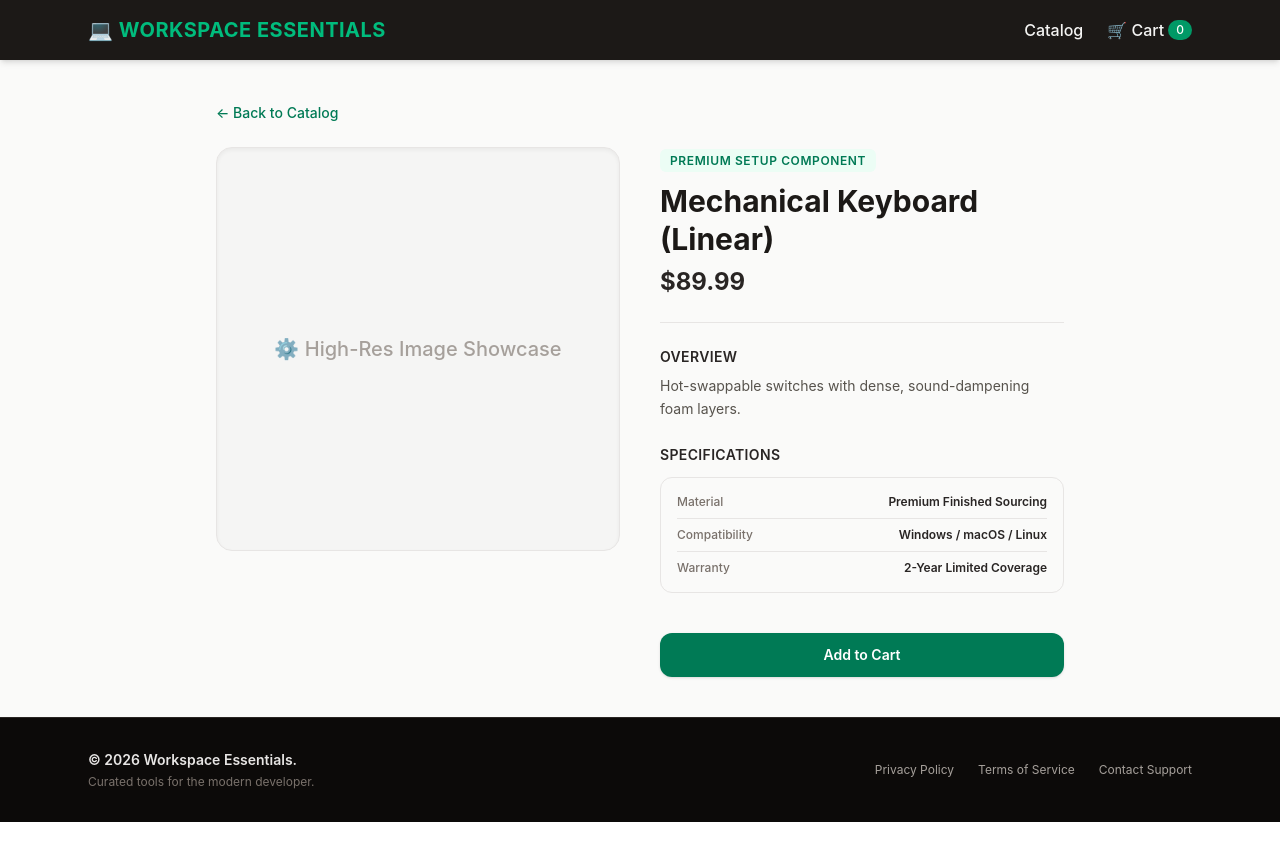
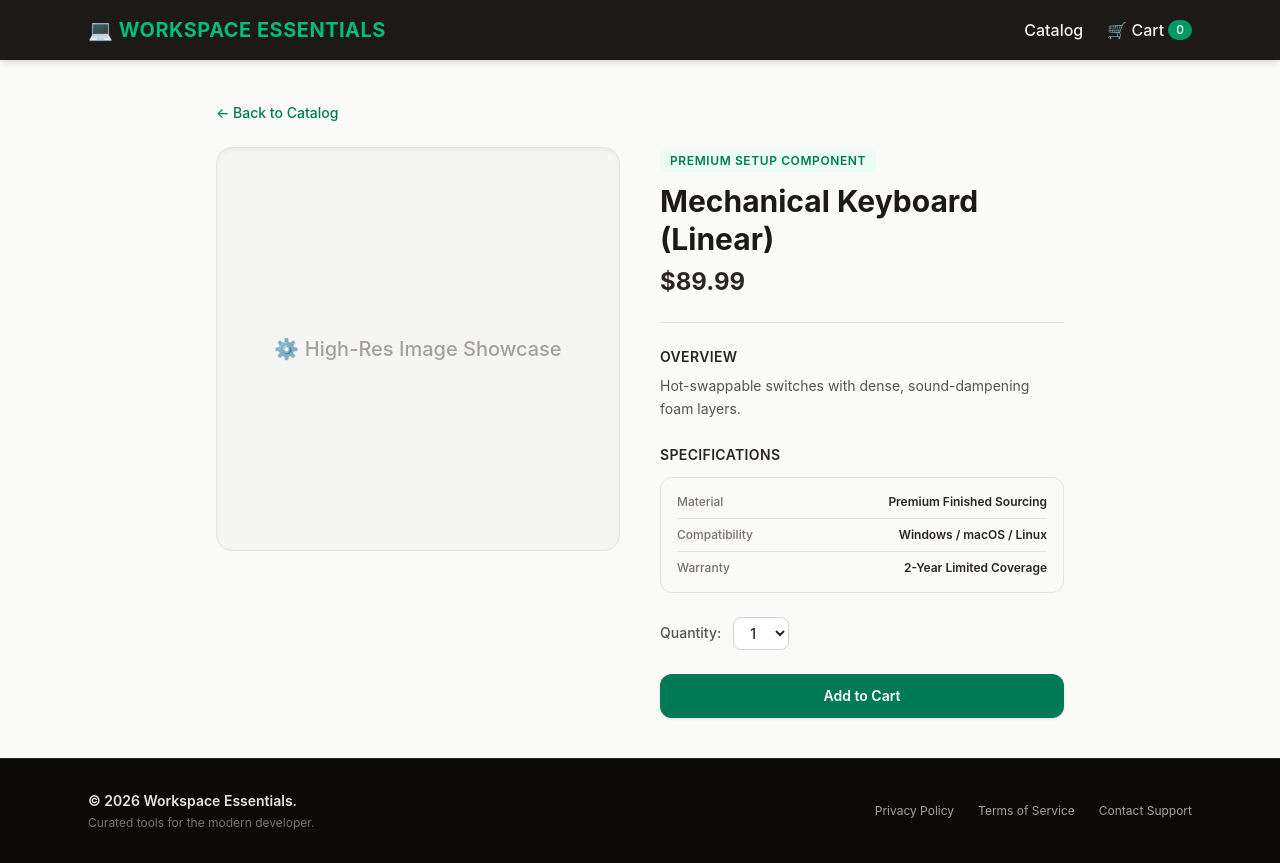
Before and after one commit to 5hiemela/workspace-essentials-frontend, a React (Vite) app: page /product/1 in a window 1280 px wide. Before the commit the page ends 822 px from the top, so only its background shows below. Built offline with nearby package versions, Linux system fonts and the light colour scheme.

Commit message:
feat: implement item card click separation and add custom toast notification state

```diff
--- a/src/components/ProductCard.jsx
+++ b/src/components/ProductCard.jsx
@@ -1,13 +1,19 @@
+import { useCart } from "../services/CartContext"; // Import hook
+
 function ProductCard({ product }) {
-  // Destructure the product details out of the prop object
   const { name, price, description } = product;
+  const { addToCart } = useCart(); // Pulls out the global action
+
+  const handleQuickAdd = (e) => {
+    e.preventDefault(); // Stops the click from navigating to the product detail page
+    addToCart(product);
+  };
 
   return (
     <div className="border border-stone-200 p-6 rounded-xl bg-white shadow-sm hover:shadow-md transition-shadow text-left flex flex-col justify-between h-full">
       <div>
-        {/* Placeholder for product image */}
         <div className="w-full h-40 bg-stone-100 rounded-lg mb-4 flex items-center justify-center text-stone-400 text-sm font-medium">
-          Image Placeholder
+          ⚙️ Image Placeholder
         </div>
         <h3 className="font-semibold text-stone-800 text-lg mb-1 leading-snug">{name}</h3>
         <p className="text-stone-500 text-xs mb-3 line-clamp-2">{description}</p>
@@ -15,7 +21,10 @@ function ProductCard({ product }) {
 
       <div className="mt-4">
         <p className="text-stone-800 font-semibold text-xl mb-3">${price.toFixed(2)}</p>
-        <button className="w-full bg-emerald-700 hover:bg-emerald-800 text-white font-medium py-2 px-4 rounded-lg transition-colors text-center text-sm">
+        <button
+          onClick={handleQuickAdd}
+          className="w-full bg-emerald-700 hover:bg-emerald-800 text-white font-medium py-2 px-4 rounded-lg transition-colors text-center text-sm"
+        >
           Add to Cart
         </button>
       </div>
--- a/src/pages/ProductDetailPage.jsx
+++ b/src/pages/ProductDetailPage.jsx
@@ -1,10 +1,14 @@
+import { useState } from "react";
 import { useParams, Link } from "react-router-dom";
+import { useCart } from "../services/CartContext"; // Import custom hook
 
 function ProductDetailPage() {
-  // Pulls the dynamic :id directly out of the browser URL bar
   const { id } = useParams();
+  const { addToCart } = useCart(); // Pull the global add function out of context
 
-  // Temporary lookup array mimicking a backend database query by ID
+  // Local state to track selected quantity (default to 1)
+  const [quantity, setQuantity] = useState(1);
+
   const sampleProducts = [
     { id: 1, name: "Mechanical Keyboard (Linear)", price: 89.99, description: "Hot-swappable switches with dense, sound-dampening foam layers." },
     { id: 2, name: "Premium Felt Desk Mat", price: 34.50, description: "Eco-friendly merino wool felt protects your desk and upgrades your mouse glide." },
@@ -12,13 +16,19 @@ function ProductDetailPage() {
     { id: 4, name: "Walnut Monitor Riser", price: 79.99, description: "Solid hardwood construction with integrated slots for cable management." }
   ];
 
-  // Find the product matching the ID from the URL
   const product = sampleProducts.find((p) => p.id === parseInt(id)) || sampleProducts[0];
   const { name, price, description } = product;
 
+  // Handle firing the item up to the global cloud state
+  const handleAddToCart = () => {
+    // Loop through the selected quantity amount and add it
+    for (let i = 0; i < quantity; i++) {
+      addToCart(product);
+    }
+  };
+
   return (
     <div className="max-w-4xl mx-auto px-6 py-10 text-left">
-      {/* Link back home using real router configuration */}
       <Link
         to="/"
         className="text-sm font-medium text-emerald-700 hover:text-emerald-800 transition-colors inline-flex items-center gap-1 mb-6"
@@ -59,9 +69,27 @@ function ProductDetailPage() {
                 <span className="text-stone-800 font-semibold">2-Year Limited Coverage</span>
               </div>
             </div>
+
+            {/* Quantity Selector Dropdown Matrix */}
+            <div className="flex items-center gap-3 mb-6">
+              <label htmlFor="quantity" className="text-sm font-medium text-stone-600">Quantity:</label>
+              <select
+                id="quantity"
+                value={quantity}
+                onChange={(e) => setQuantity(parseInt(e.target.value))}
+                className="bg-white border border-stone-300 text-stone-800 py-1.5 px-3 rounded-lg text-sm font-medium focus:outline-none focus:ring-2 focus:ring-emerald-600 focus:border-transparent"
+              >
+                {[1, 2, 3, 4, 5].map((num) => (
+                  <option key={num} value={num}>{num}</option>
+                ))}
+              </select>
+            </div>
           </div>
 
-          <button className="w-full bg-emerald-700 hover:bg-emerald-800 text-white font-semibold py-3 px-6 rounded-xl transition-colors text-center text-sm shadow-sm mt-4">
+          <button
+            onClick={handleAddToCart}
+            className="w-full bg-emerald-700 hover:bg-emerald-800 text-white font-semibold py-3 px-6 rounded-xl transition-colors text-center text-sm shadow-sm"
+          >
             Add to Cart
           </button>
         </div>
--- a/src/services/CartContext.jsx
+++ b/src/services/CartContext.jsx
@@ -4,6 +4,7 @@ const CartContext = createContext();
 
 export function CartProvider({ children }) {
   const [cart, setCart] = useState([]);
+  const [toastMessage, setToastMessage] = useState(""); // Tracks active alert message
 
   const addToCart = (product) => {
     setCart((prevCart) => {
@@ -15,6 +16,14 @@ export function CartProvider({ children }) {
       }
       return [...prevCart, { ...product, quantity: 1 }];
     });
+
+    // Trigger custom toast notification banner
+    setToastMessage(`Added ${product.name} to cart!`);
+
+    // Auto-clear the toast notification after 2.5 seconds
+    setTimeout(() => {
+      setToastMessage("");
+    }, 2500);
   };
 
   const cartCount = cart.reduce((total, item) => total + item.quantity, 0);
@@ -22,6 +31,13 @@ export function CartProvider({ children }) {
   return (
     <CartContext.Provider value={{ cart, addToCart, cartCount }}>
       {children}
+
+      {/* Sleek, dynamic floating toast component banner */}
+      {toastMessage && (
+        <div className="fixed bottom-5 right-5 bg-stone-900 text-stone-100 text-sm font-medium px-5 py-3.5 rounded-xl shadow-xl z-50 flex items-center gap-2 border border-stone-800 animate-fade-in-up">
+          <span className="text-emerald-400">✓</span> {toastMessage}
+        </div>
+      )}
     </CartContext.Provider>
   );
 }
```
